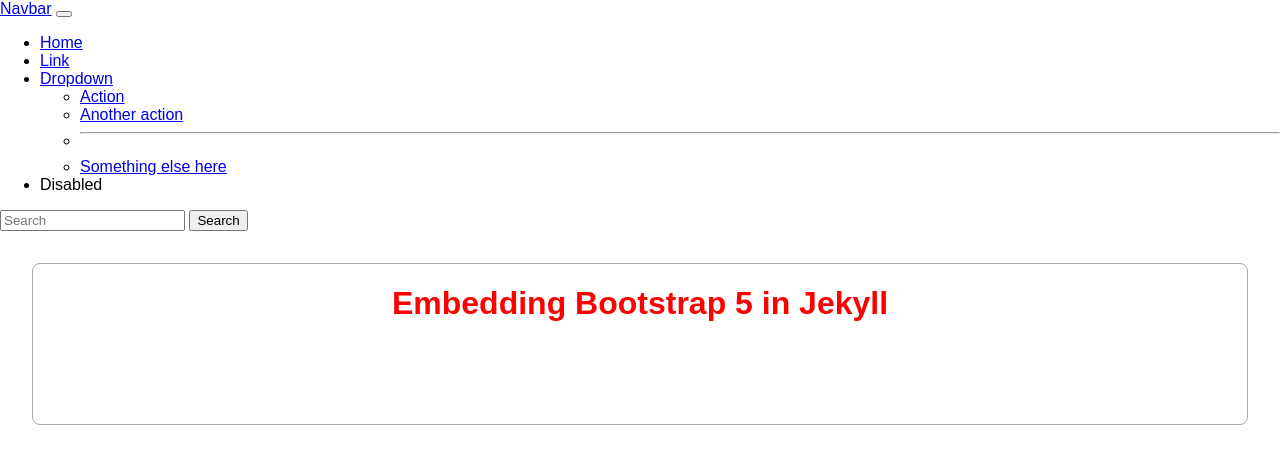
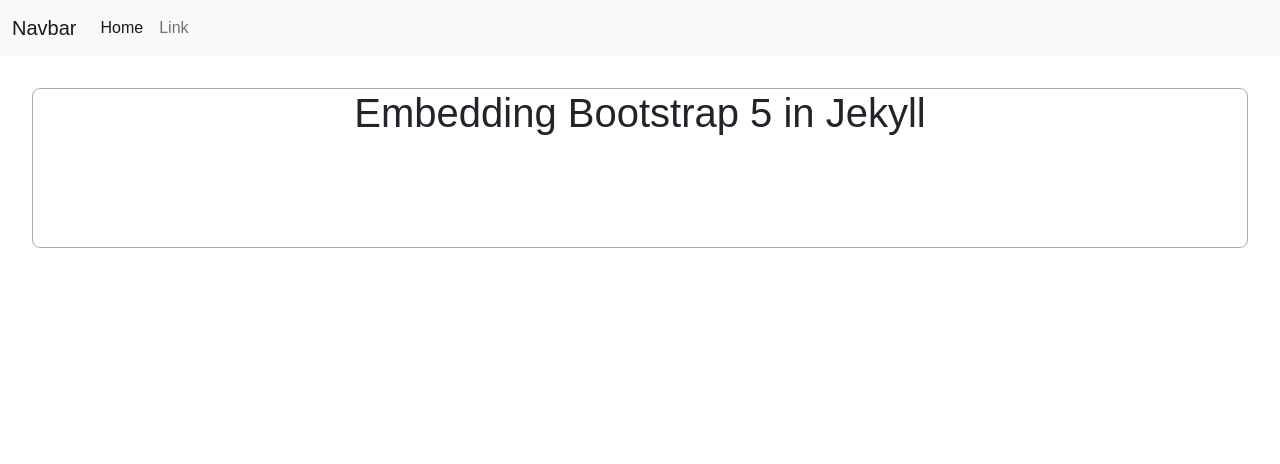
Before and after one commit to nicnosis/abcx, a Jekyll site: the page built from index.html, in a window 1280 px wide. Shown: the top 464 px of the page. Built offline with Jekyll 4.4.1, drawn with Linux system fonts in a browser that asks for light colours.

Commit message:
bootstrap 5 installed

```diff
--- /dev/null
+++ b/_includes/footer.html
@@ -0,0 +1,2 @@
+<script src="https://cdn.jsdelivr.net/npm/bootstrap@5.1.3/dist/js/bootstrap.bundle.min.js" integrity="sha384-ka7Sk0Gln4gmtz2MlQnikT1wXgYsOg+OMhuP+IlRH9sENBO0LRn5q+8nbTov4+1p" crossorigin="anonymous"></script>
+<script src="/assets/js/main.js"></script>
--- /dev/null
+++ b/_includes/head.html
@@ -0,0 +1,6 @@
+<head>
+    <meta charset="UTF-8">
+    <title>{{site.title}}</title>
+    <link href="https://cdn.jsdelivr.net/npm/bootstrap@5.1.3/dist/css/bootstrap.min.css" rel="stylesheet" integrity="sha384-1BmE4kWBq78iYhFldvKuhfTAU6auU8tT94WrHftjDbrCEXSU1oBoqyl2QvZ6jIW3" crossorigin="anonymous">
+    <link rel="stylesheet" href="/assets/css/styles.css">
+</head>
--- a/_includes/nav.html
+++ b/_includes/nav.html
@@ -12,33 +12,7 @@
                 <li class="nav-item">
                     <a class="nav-link" href="#">Link</a>
                 </li>
-                <li class="nav-item dropdown">
-                    <a class="nav-link dropdown-toggle" href="#" id="navbarDropdown" role="button" data-bs-toggle="dropdown" aria-expanded="false">Dropdown</a>
-                    <ul class="dropdown-menu" aria-labelledby="navbarDropdown">
-                        <li>
-                            <a class="dropdown-item" href="#">Action</a>
-                        </li>
-                        <li>
-                            <a class="dropdown-item" href="#">Another action</a>
-                        </li>
-                        <li>
-                            <hr class="dropdown-divider">
-                        </li>
-                        <li>
-                            <a class="dropdown-item" href="#">Something else here</a>
-                        </li>
-                    </ul>
-                </li>
-                <li class="nav-item">
-                    <a class="nav-link disabled">Disabled</a>
-                </li>
             </ul>
-            <form class="d-flex">
-                <input class="form-control me-2" type="search" placeholder="Search" aria-label="Search">
-                <button class="btn btn-outline-success" type="submit">
-                    Search
-                </button>
-            </form>
         </div>
     </div>
 </nav>
--- a/_layouts/page.html
+++ b/_layouts/page.html
@@ -1,15 +1,12 @@
 <!DOCTYPE html>
 <html lang="en">
-<head>
-    <meta charset="UTF-8">
-    <title>Title</title>
-    <link rel="stylesheet" href="/assets/css/styles.css">
-</head>
+{% include head.html %}
 <body>
 {% include nav.html %}
 <main>
     {{ content }}
 </main>
-<script src="/assets/js/main.js"></script>
+
+{% include footer.html %}
 </body>
 </html>
--- a/_sass/_base.scss
+++ b/_sass/_base.scss
@@ -16,5 +16,4 @@
 
 h1 {
     text-align: center;
-    color: red;
 }
```
Also changed, not shown: README.md (added).
